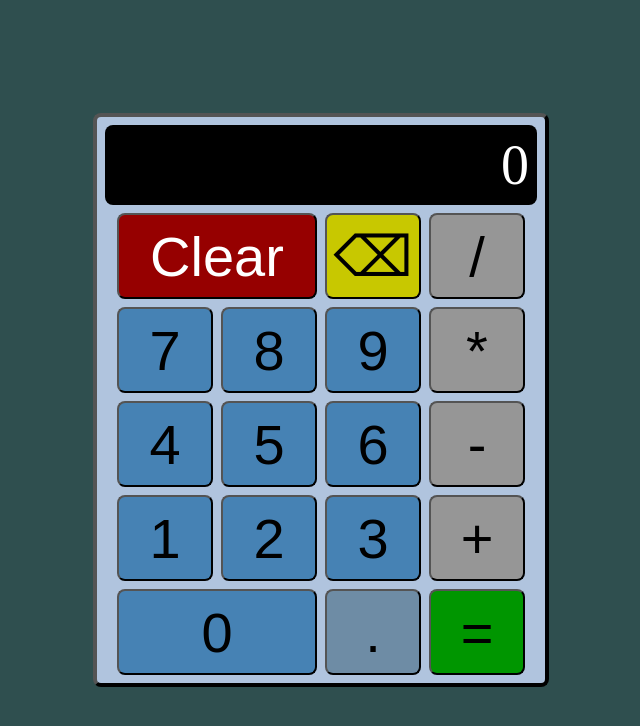
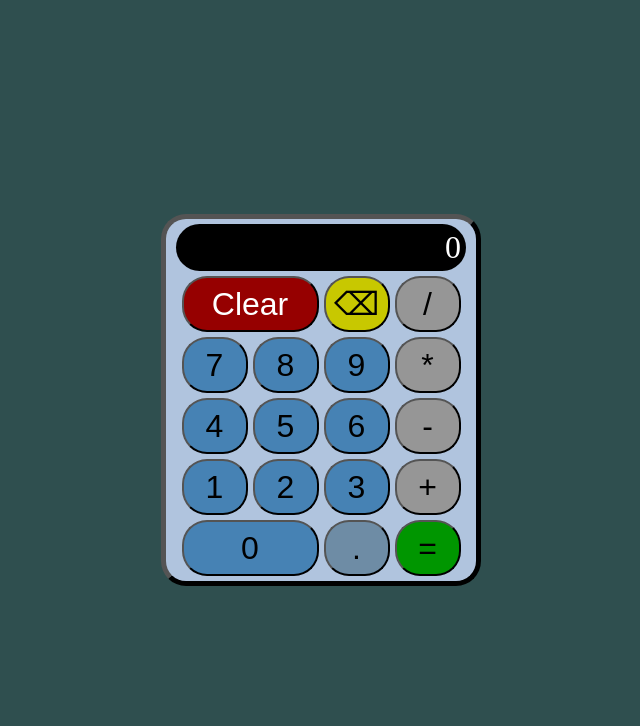
Before and after one commit to git-by-soumya/odin-calculator, a plain HTML site: page index.html in a window 1280 px wide. Shown: the whole page, without its empty margins (319-959 px from the left). Drawn offline with Linux system fonts and the light colour scheme.

Commit message:
Display a different UI for calculator
This is for storing a UI that will not be the mainstream, but a
secondary or backup UI that looks good enough to not be thrown away.

```diff
--- a/style.css
+++ b/style.css
@@ -13,22 +13,22 @@ p {
     background-color: black;
     margin: 0;
     text-align: end;
-    padding: 1vmin;
-    border-radius: 1vmin;
-    width: 52vmin;
+    padding: 5px;
+    border-radius: 25px;
+    width: 280px;
     overflow: auto;
     text-wrap-mode: nowrap;
 }
 
 .main-container {
-    border: 0.5vmin outset black;
-    border-radius: 1vmin;
+    border: 5px outset black;
+    border-radius: 25px;
     display: flex;
     flex-direction: column;
-    padding: 1vmin;
+    padding: 5px;
     background-color: lightsteelblue;
     align-items: center;
-    width: 54vmin;
+    width: 300px;
 }
 
 .button-container {
@@ -55,16 +55,16 @@ p {
 
 button {
     flex-grow: 1;
-    width: 10vmin;
-    height: 10vmin;
+    width: 50px;
+    height: 50px;
     box-sizing: content-box;
     background-color: steelblue;
-    border-radius: 1vmin;
+    border-radius: 25px;
 }
 
 p,
 button {
-    font-size: 7vmin;
+    font-size: 2em;
 }
 
 .main-container,
@@ -73,7 +73,7 @@ button {
 .columns div,
 .rows,
 .rows div {
-    gap: 1vmin;
+    gap: 5px;
 }
 
 .clear-button {
```
